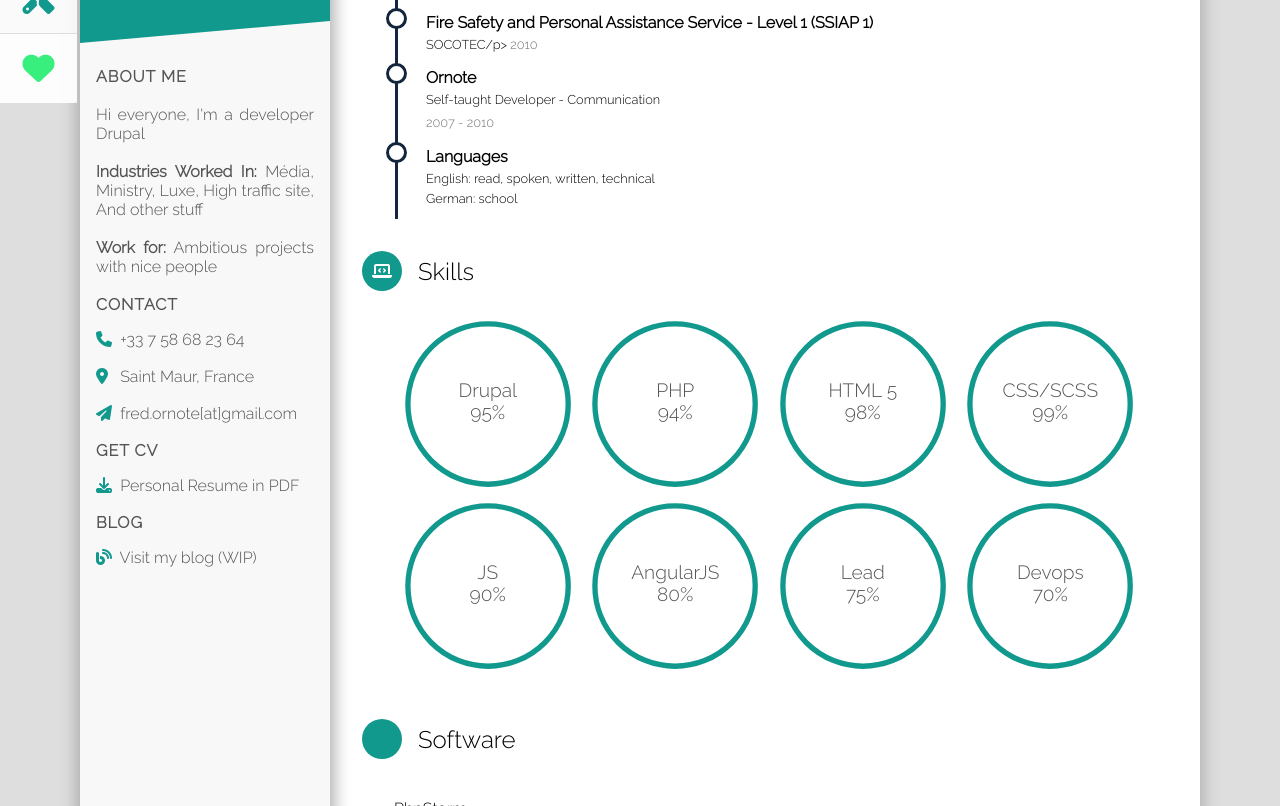
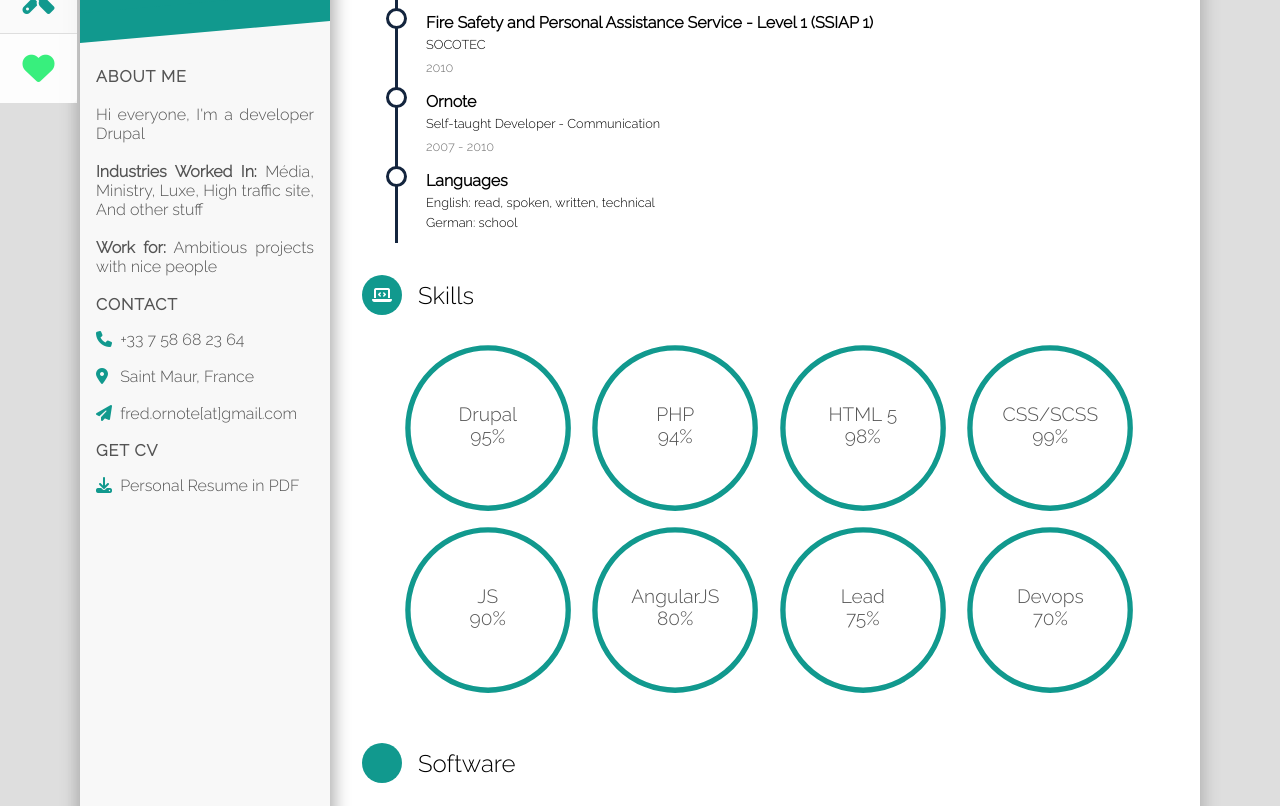
Before and after one commit to Ornote/Frederic-Vanney-CV, a plain HTML site: page index.html in a window 1280 px wide. Shown: the part 294-1100 px from the top of the page. Drawn offline with nearby package versions, Linux system fonts and the light colour scheme; some icons are missing.

Commit message:
Update index.html

```diff
--- a/index.html
+++ b/index.html
@@ -68,15 +68,6 @@
         </a>
       </div>
     </div>
-    <div class="intro-section blog">
-      <h1 class="title">Blog</h1>
-      <div class="info-section link">
-        <i class="fa fa-solid fa-blog"></i>
-        <a itemprop="url" href="#">
-          <span>Visit my blog (WIP)</span>
-        </a>
-      </div>
-    </div>
   </aside>
   <div class="detail">
     <div class="detail-section edu" id="1">
@@ -99,7 +90,7 @@
         </div>
         <div class="timeline-block">
           <h1>Fire Safety and Personal Assistance Service - Level 1 (SSIAP 1)</h1>
-          <p>SOCOTEC/p>
+          <p>SOCOTEC</p>
           <time>2010</time>
         </div>
         <div class="timeline-block">
```
